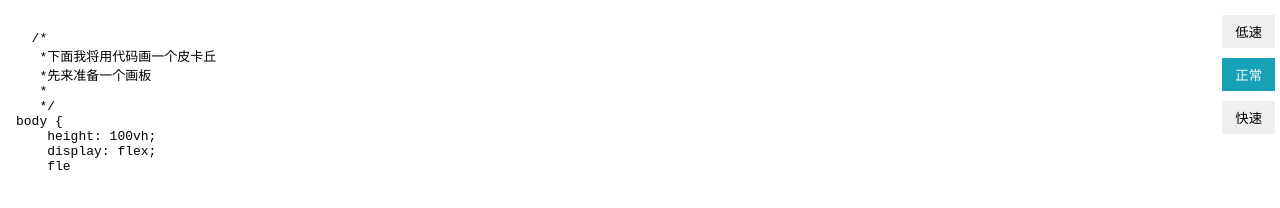
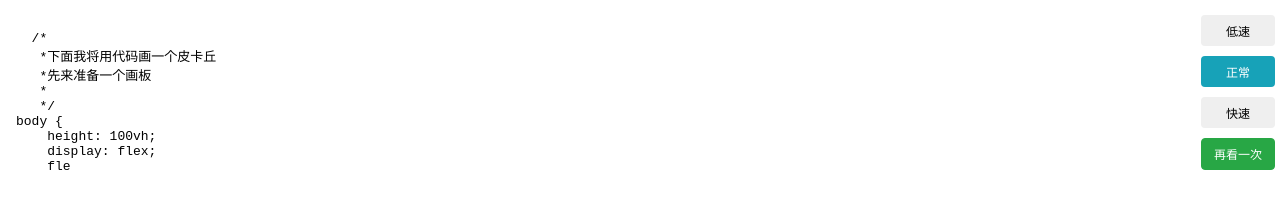
Before and after one commit to DylanChen08/Pikachu-demo, a plain HTML site: page index.html in a window 1280 px wide. Drawn offline with nearby package versions, Linux system fonts and the light colour scheme.

Commit message:
新增刷新页面重新观看功能

```diff
--- a/css/default.css
+++ b/css/default.css
@@ -27,9 +27,10 @@ body {
   display: flex;
   flex-direction: column;
 }
-.buttons > button {
+.buttons > button,
+.buttons > a {
   margin: 5px 0;
-  padding: .375rem .75rem;
+  padding: 0.375rem 0.75rem;
   white-space: nowrap;
   vertical-align: middle;
   -webkit-user-select: none;
@@ -37,9 +38,27 @@ body {
   -ms-user-select: none;
   user-select: none;
   border: 1px solid transparent;
+  border-radius: .25rem;
+  font-size: .75rem;
 }
-.active{
+.active {
   color: #fff;
   background-color: #17a2b8;
   border-color: #17a2b8;
 }
+.buttons > a {
+  margin: 5px 0;
+  padding: 0.375rem 0.75rem;
+  white-space: nowrap;
+  vertical-align: middle;
+  -webkit-user-select: none;
+  -moz-user-select: none;
+  -ms-user-select: none;
+  user-select: none;
+  border: 1px solid transparent;
+  color: #fff;
+  background-color: #28a745;
+  border-color: #28a745;
+  border-radius: .25rem;
+  font-size: .75rem;
+}
--- a/index.html
+++ b/index.html
@@ -15,6 +15,7 @@
         <button data-speed="low">低速</button>
         <button class="active" data-speed="normal">正常</button>
         <button data-speed="fast">快速</button>
+        <a id="review">再看一次</a>
     </section>
     <section class="code-wrapper">
         <pre id="code">
--- a/js/main.js
+++ b/js/main.js
@@ -1,4 +1,8 @@
 !function() {
+  $("#review").on("click", () => {
+      window.location.reload(false)
+      console.log(0)
+  });
   let duration = 50;
   $(".buttons").on("click", "button", function(e) {
     let $clicked = $(e.currentTarget);
```
